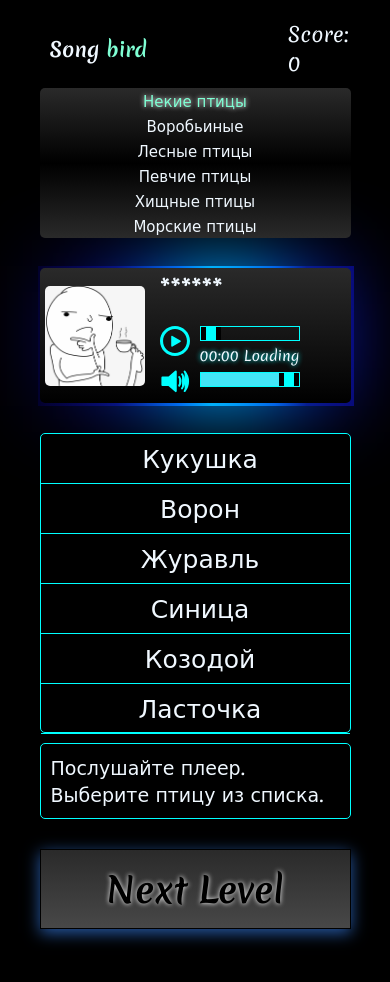
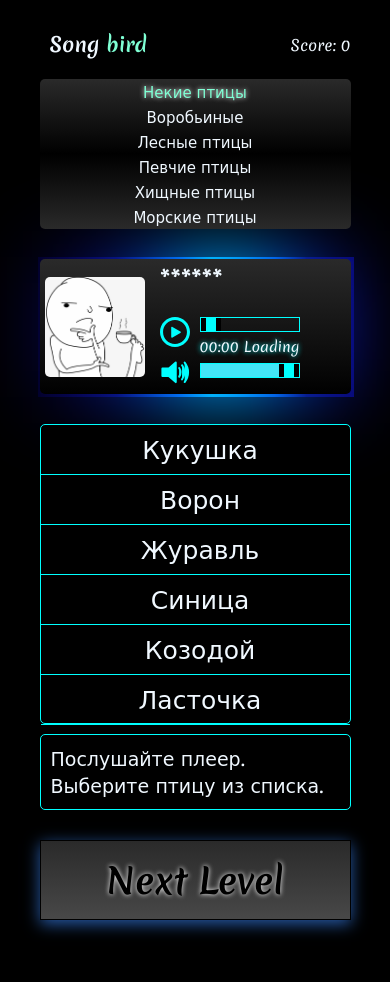
Before and after one commit to aleksander1802/song_bird, a website built with webpack: page main.html in a window 390 px wide. Built offline with nearby package versions, Linux system fonts and the light colour scheme.

Commit message:
fix: fix media style for score fot 480px display width

```diff
--- a/styles/sass/blocks/_media.scss
+++ b/styles/sass/blocks/_media.scss
@@ -652,7 +652,9 @@
             }
 
             &_score {
-                font-size: 20px;
+                font-size: 15px;
+                width: 100%;
+                text-align: right;
             }
 
             &_nav {
```
Also changed, not shown: css/style.css, css/style.min.css, 2 other files.
